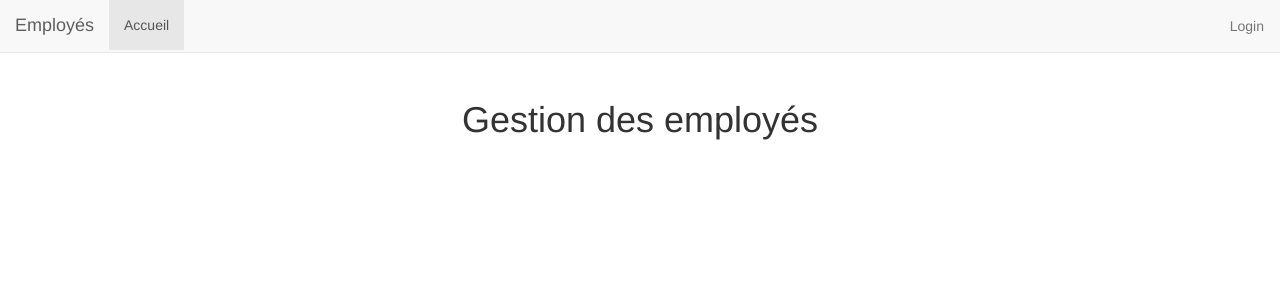
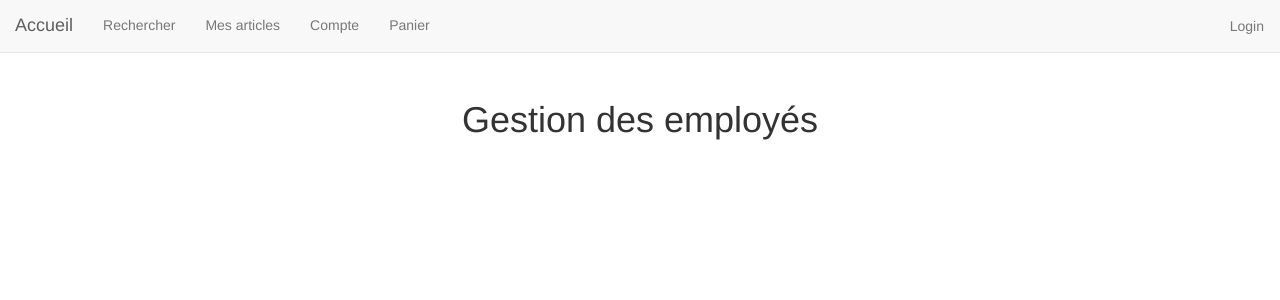
Before and after one commit to Koialle/NetArticleWeb, an Angular app: page /home in a window 1280 px wide. Shown: the top 300 px of the page. Built offline with nearby package versions, Linux system fonts and the light colour scheme.

Commit message:
Adding menu items

```diff
--- a/src/app/menu/menu.component.html
+++ b/src/app/menu/menu.component.html
@@ -7,20 +7,14 @@
                 <span class="icon-bar"></span>
                 <span class="icon-bar"></span>
             </button>
-        <a class="navbar-brand" routerLink="/">Employés</a>
+            <a class="navbar-brand" routerLink="/home">Accueil</a>
         </div>
         <div class="collapse navbar-collapse" id="navbar-collapse-target">
             <ul class="nav navbar-nav">
-              <li class="active"><a routerLink="/home">Accueil</a></li>
-              <li *ngIf="sharedService.isConnected" class="dropdown">
-                  <a class="dropdown-toggle" href="" data-toggle="dropdown">Listes<b class="caret"></b></a>
-                  <ul class="dropdown-menu">
-                      <li><a [routerLink]="['/getEmployees']">Tous les employés</a></li>
-                      <li><a [routerLink]="['/getEmployees/byJob']">Liste par Job</a></li>
-                      <li><a [routerLink]="['/getEmployees/byDep']">Liste par Département</a></li>
-                  </ul>
-              </li>
-              <li *ngIf="sharedService.isConnected" ><a routerLink="/addEmployee">Ajouter</a></li>
+                <li><a href="#">Rechercher</a></li>
+                <li><a href="#">Mes articles</a></li>
+                <li><a href="#">Compte</a></li>
+                <li><a href="#">Panier</a></li>
             </ul>
             <ul class="nav navbar-nav navbar-right">
                 <li *ngIf="!sharedService.isConnected"><a [routerLink]="['/login']" href="" class="btn btn-link">Login</a></li>
@@ -28,5 +22,4 @@
             </ul>
         </div>
     </div>
-  <!--/.container-fluid -->
 </nav>
```
Also changed, not shown: 1 other file (tests, documents, lock files or other folders). Lines whose indentation alone changed are shown as unchanged.
